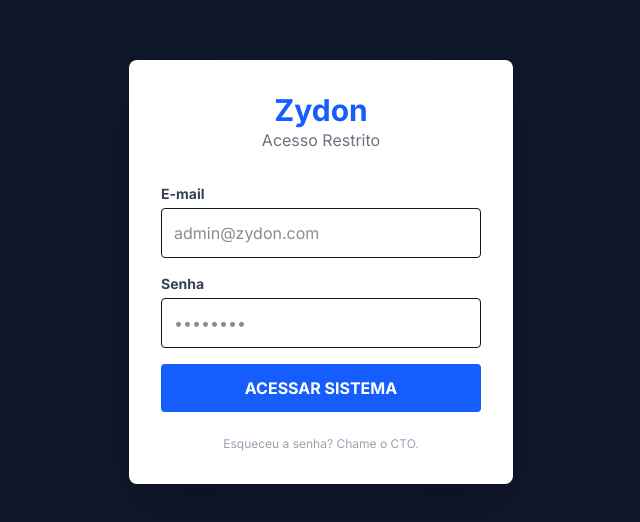
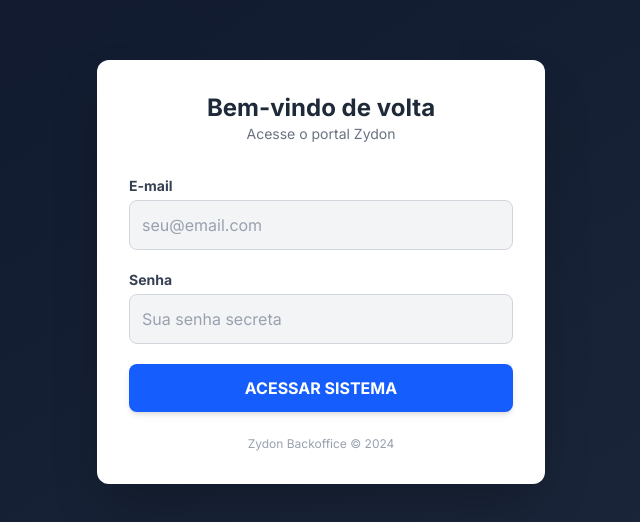
Before and after one commit to lucasbatista-bit/zydon-backoffice, a Next.js app: page /login in a window 1280 px wide. Shown: the part 128-650 px from the top of the page, without its empty margins (319-959 px from the left). Built offline with nearby package versions, Linux system fonts and the light colour scheme; no server answers.

Commit message:
Correcao final login e sistema completo

```diff
--- a/app/login/page.tsx
+++ b/app/login/page.tsx
@@ -1,51 +1,60 @@
 'use client'
-import { supabase } from "@/lib/supabase";
+import { supabase } from "@/lib/supabase"; // <--- Usando nossa conexão padrão
+import { useRouter } from "next/navigation";
 import { useState } from "react";
-import { useRouter } from "next/navigation";
 
 export default function Login() {
-  const router = useRouter(); // Ferramenta para mudar de página
   const [email, setEmail] = useState("");
   const [password, setPassword] = useState("");
   const [loading, setLoading] = useState(false);
+  const [error, setError] = useState<string | null>(null);
+  const router = useRouter();
 
-  async function handleLogin() {
+  const handleLogin = async () => {
     setLoading(true);
+    setError(null);
 
-    // Pergunta ao Supabase se o usuário existe
+    // Login usando a conexão padrão do projeto
     const { data, error } = await supabase.auth.signInWithPassword({
       email,
       password,
     });
 
     if (error) {
-      alert("Erro: " + error.message);
+      console.error("Erro Login:", error);
+      setError("Erro ao entrar. Verifique e-mail e senha.");
       setLoading(false);
     } else {
-      // SUCESSO! O Supabase guarda o "crachá" no navegador automaticamente.
-      // Vamos redirecionar para o Dashboard.
+      // Sucesso! Vamos para a Home
       router.push("/");
-      router.refresh(); // Força o sistema a perceber que mudou o status
+      router.refresh();
     }
-  }
+  };
 
   return (
-    <div className="min-h-screen flex items-center justify-center bg-slate-900">
-      <div className="bg-white p-8 rounded-lg shadow-2xl w-96">
+    <div className="min-h-screen flex items-center justify-center bg-gradient-to-br from-slate-900 to-slate-800 p-4">
+      <div className="bg-white p-8 rounded-xl shadow-2xl w-full max-w-md">
+
         <div className="text-center mb-8">
-          <h1 className="text-3xl font-bold text-blue-600">Zydon</h1>
-          <p className="text-gray-500">Acesso Restrito</p>
+          <h1 className="text-2xl font-bold text-gray-800">Bem-vindo de volta</h1>
+          <p className="text-sm text-gray-500">Acesse o portal Zydon</p>
         </div>
 
-        <div className="space-y-4">
+        {error && (
+          <div className="bg-red-50 text-red-600 p-3 rounded-lg text-sm mb-4 border border-red-200 text-center">
+            {error}
+          </div>
+        )}
+
+        <div className="space-y-5">
           <div>
             <label className="block text-sm font-bold text-gray-700 mb-1">E-mail</label>
             <input
               type="email"
+              placeholder="seu@email.com"
               value={email}
               onChange={(e) => setEmail(e.target.value)}
-              className="w-full border p-3 rounded outline-blue-500"
-              placeholder="admin@zydon.com"
+              className="w-full p-3 rounded-lg bg-gray-100 border border-gray-300 text-gray-900 placeholder-gray-400 focus:outline-none focus:bg-white focus:ring-2 focus:ring-blue-500 transition duration-200"
             />
           </div>
 
@@ -53,26 +62,26 @@ export default function Login() {
             <label className="block text-sm font-bold text-gray-700 mb-1">Senha</label>
             <input
               type="password"
+              placeholder="Sua senha secreta"
               value={password}
               onChange={(e) => setPassword(e.target.value)}
-              className="w-full border p-3 rounded outline-blue-500"
-              placeholder="••••••••"
-              onKeyDown={(e) => e.key === 'Enter' && handleLogin()}
+              className="w-full p-3 rounded-lg bg-gray-100 border border-gray-300 text-gray-900 placeholder-gray-400 focus:outline-none focus:bg-white focus:ring-2 focus:ring-blue-500 transition duration-200"
+              onKeyDown={(e) => e.key === "Enter" && handleLogin()}
             />
           </div>
 
           <button
             onClick={handleLogin}
             disabled={loading}
-            className="w-full bg-blue-600 text-white py-3 rounded font-bold hover:bg-blue-700 transition disabled:opacity-50"
+            className="w-full py-3 bg-blue-600 text-white font-bold rounded-lg hover:bg-blue-700 transition transform active:scale-95 shadow-md disabled:bg-gray-400 disabled:cursor-not-allowed"
           >
             {loading ? "Entrando..." : "ACESSAR SISTEMA"}
           </button>
         </div>
 
-        <p className="text-xs text-center text-gray-400 mt-6">
-          Esqueceu a senha? Chame o CTO.
-        </p>
+        <div className="mt-6 text-center text-xs text-gray-400">
+          Zydon Backoffice &copy; 2024
+        </div>
       </div>
     </div>
   );
--- a/package.json
+++ b/package.json
@@ -10,7 +10,8 @@
   },
   "dependencies": {
     "@heroicons/react": "^2.2.0",
-    "@supabase/supabase-js": "^2.93.3",
+    "@supabase/auth-helpers-nextjs": "^0.15.0",
+    "@supabase/supabase-js": "^2.94.0",
     "fast-xml-parser": "^5.3.4",
     "next": "16.1.6",
     "react": "19.2.3",
```
Also changed, not shown: 1 other file (tests, documents, lock files or other folders).
